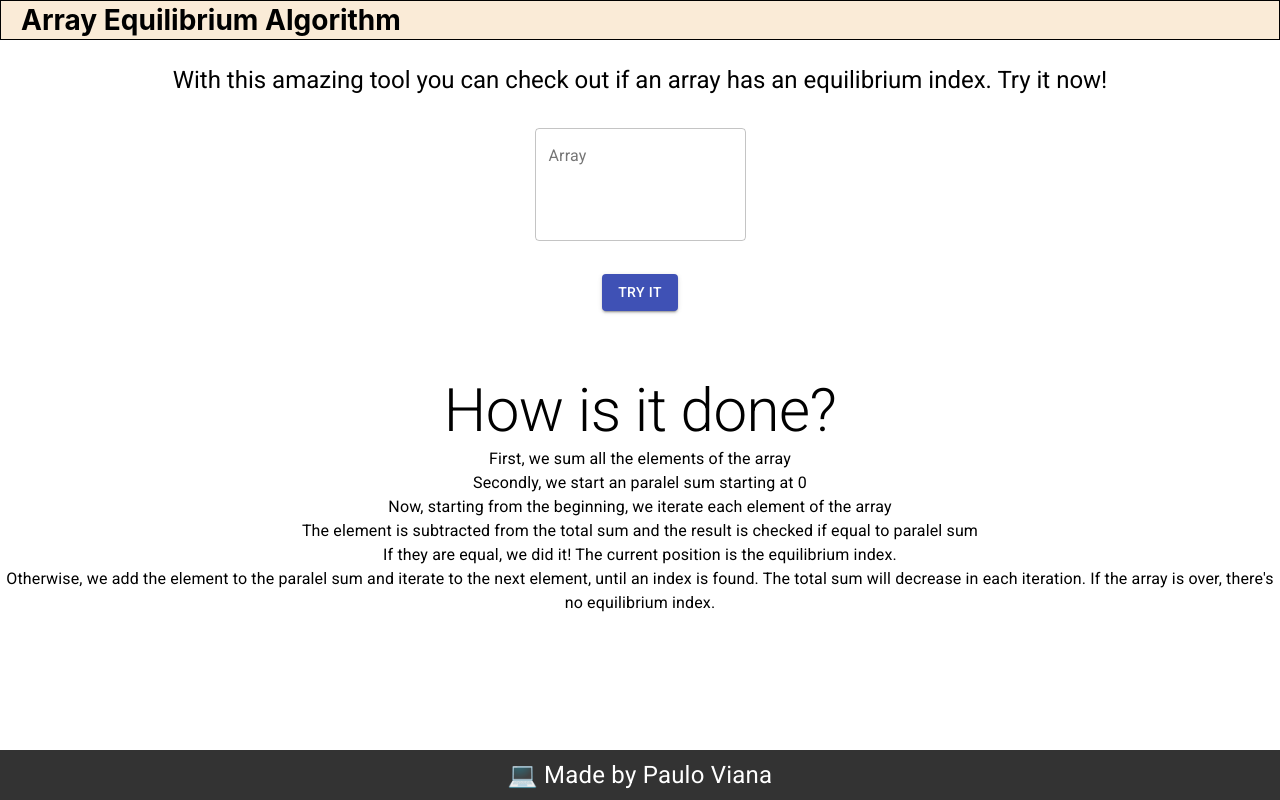
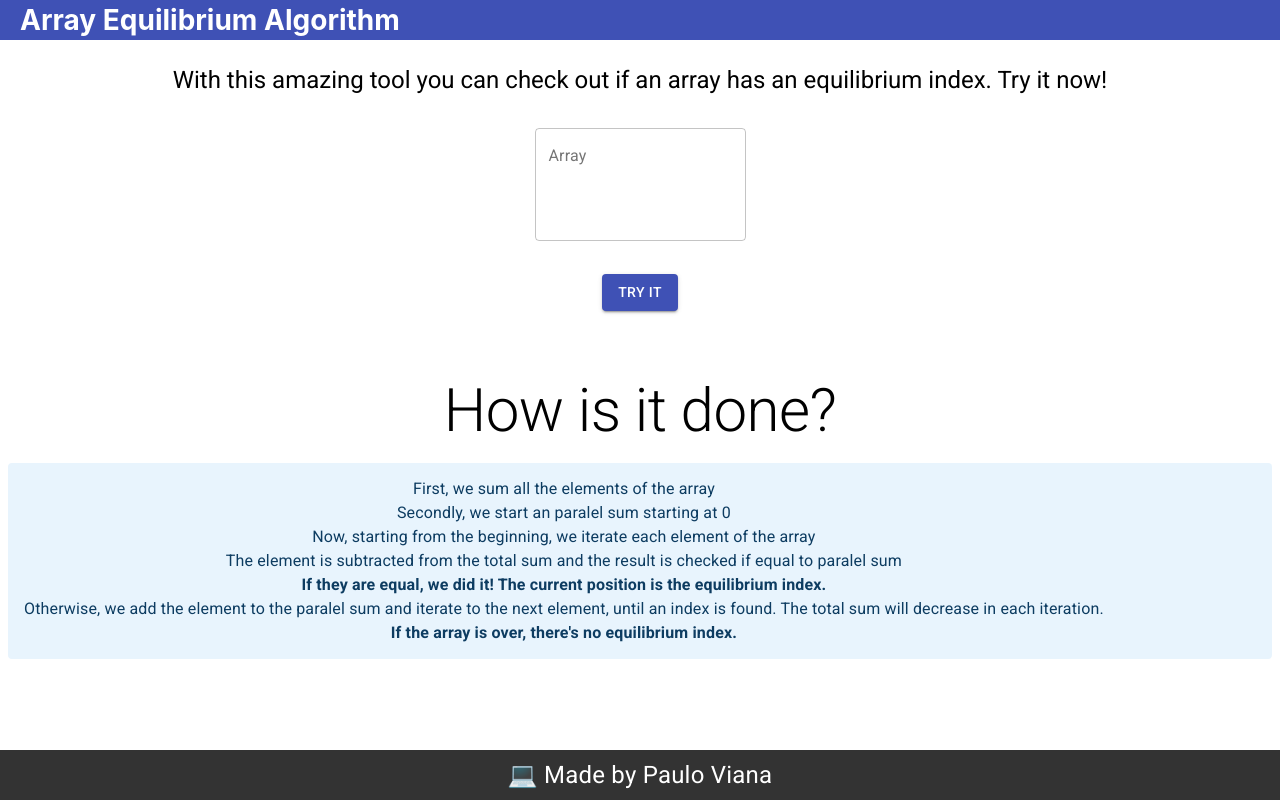
Before and after one commit to paulo9mv/sum_array_front, a React (Create React App) app: page / in a window 1280 px wide. Built offline with nearby package versions, Linux system fonts and the light colour scheme.

Commit message:
feat: add more colors

```diff
--- a/src/components/explanation/Explanation.tsx
+++ b/src/components/explanation/Explanation.tsx
@@ -1,10 +1,22 @@
 import React, { FC } from "react";
-import { Typography, Box } from "@material-ui/core";
+import { Typography, Box, makeStyles } from "@material-ui/core";
+import Alert from "@material-ui/lab/Alert";
+
+const useStyles = makeStyles(() => ({
+  bold: {
+    fontWeight: "bold",
+  },
+}));
 
 const Explanation: FC = () => {
+  const classes = useStyles();
+
   return (
-    <Box marginTop={4}>
+    <Box marginTop={4} marginLeft={1} marginRight={1}>
+      <Box marginBottom={2}>
         <Typography variant="h2">How is it done?</Typography>
+      </Box>
+      <Alert icon={false} severity="info">
         <Typography>First, we sum all the elements of the array</Typography>
         <Typography>Secondly, we start an paralel sum starting at 0</Typography>
         <Typography>
@@ -14,15 +26,19 @@ const Explanation: FC = () => {
           The element is subtracted from the total sum and the result is checked
           if equal to paralel sum
         </Typography>
-      <Typography>
+        <Typography className={classes.bold}>
           If they are equal, we did it! The current position is the equilibrium
           index.
         </Typography>
         <Typography>
-        Otherwise, we add the element to the paralel sum and iterate to the next
-        element, until an index is found. The total sum will decrease in each
-        iteration. If the array is over, there's no equilibrium index.
+          Otherwise, we add the element to the paralel sum and iterate to the
+          next element, until an index is found. The total sum will decrease in
+          each iteration.
         </Typography>
+        <Typography className={classes.bold}>
+          If the array is over, there's no equilibrium index.
+        </Typography>
+      </Alert>
     </Box>
   );
 };
--- a/src/components/topbar/Topbar.tsx
+++ b/src/components/topbar/Topbar.tsx
@@ -12,8 +12,8 @@ const useStyles = makeStyles(() => ({
     width: "100%",
     height: 40,
     opacity: 1,
-    backgroundColor: "antiquewhite",
-    border: "1px solid rgba(0, 0, 0, 1)",
+    backgroundColor: "#3f51b5",
+    color: "white",
     fontWeight: "bold",
     padding: "0px 20px",
     boxSizing: "border-box",
```
Lines whose indentation alone changed are shown as unchanged.
